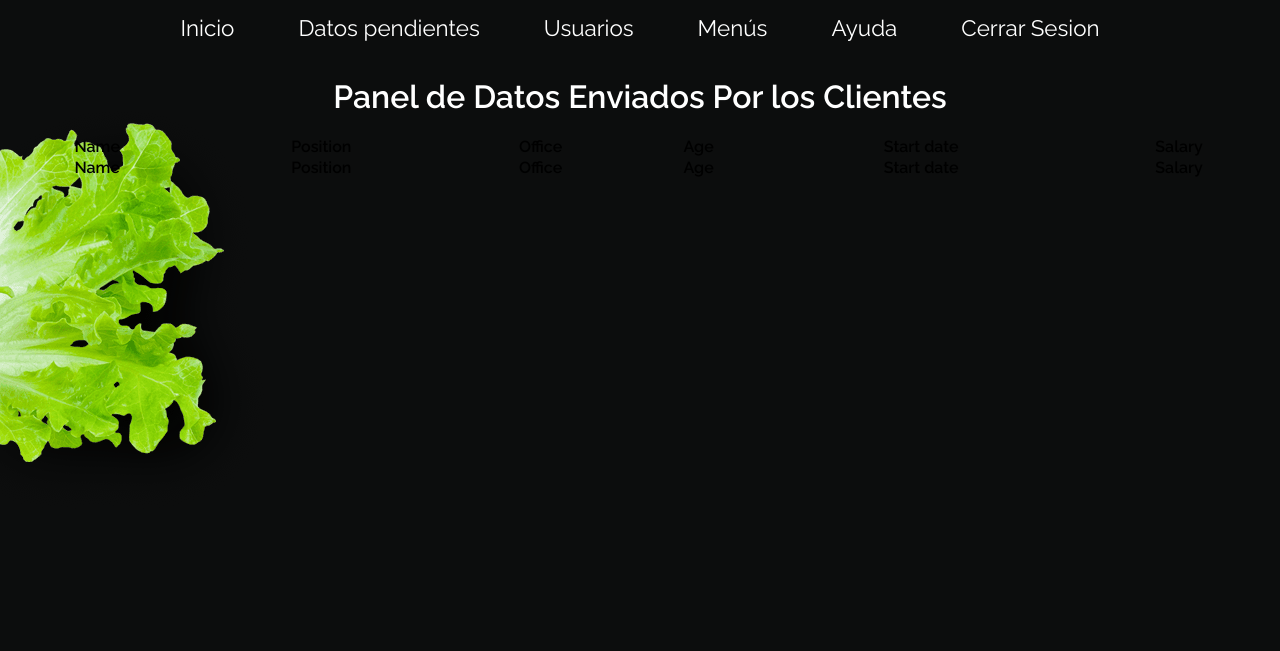
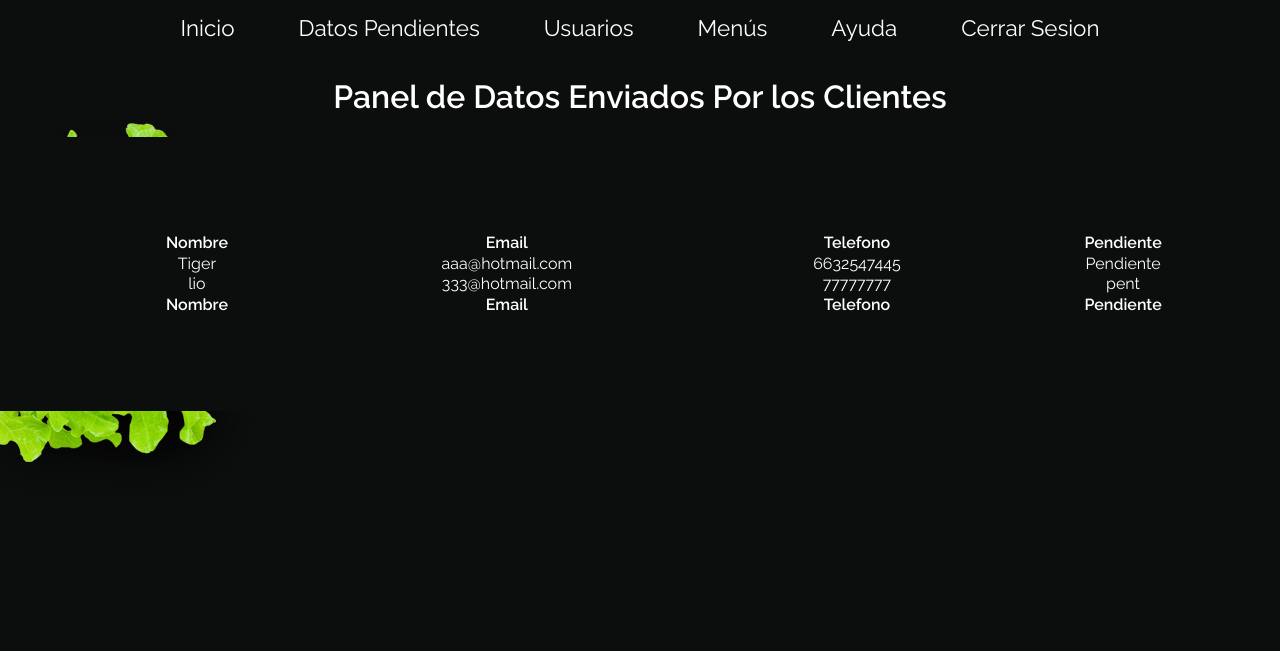
Before and after one commit to Joshwawo/Restaurante, a PHP site: page /pages/admin/pages/userdata.htm in a window 1280 px wide. Shown: the top 651 px of the page. Run offline with PHP 8.4, Linux system fonts and the light colour scheme; lists and menus that the app fills with data are empty; some libraries are stand-ins or nearby versions.

Commit message:
v1.3 fixed

```diff
--- /dev/null
+++ b/src/Vista/pages/admin/pages/tabla.js
@@ -0,0 +1,3 @@
+$(document).ready(function() {
+    $('#example').DataTable();
+} );
--- a/src/Vista/pages/admin/pages/userdata.htm
+++ b/src/Vista/pages/admin/pages/userdata.htm
@@ -1,15 +1,16 @@
 <!-- Conectar Esta Pagina que es el login del admin -->
 
 <!DOCTYPE html>
-<html lang="en">
+<html lang="en" class="html-bg">
 
 <head>
     <meta charset="UTF-8">
     <meta http-equiv="X-UA-Compatible" content="IE=edge">
     <meta name="viewport" content="width=device-width, initial-scale=1.0">
     <title>Admin-Userdata</title>
-    <link rel="stylesheet" href="/Restaurante/src/Vista/pages/admin/styles/normalice.css">
-    <link rel="stylesheet" href="/Restaurante/src/Vista/pages/admin/styles/stylesadmin.css">
+
+    <link rel="stylesheet" href="../styles/normalice.css">
+    <link rel="stylesheet" href="../styles/stylesadmin.css">
 
 </head>
 
@@ -17,11 +18,11 @@
 
     <div class="nav-bg">
         <nav class="navegacion contenedor">
-            <a href="/Restaurante/src/Vista/pages/admin/pages/homepage.html">Inicio</a>
-            <a href="/Restaurante/src/Vista/pages/admin/pages/userdata.htm">Datos pendientes <br></a>
-            <a href="/Restaurante/src/Vista/pages/admin/pages/users.html">Usuarios</a>
-            <a href="/Restaurante/src/Vista/pages/admin/pages/menu.html">Menús</a>
-            <a href="/Restaurante/src/Vista/pages/admin/pages/bot.html">Ayuda</a>
+            <a href="../pages/homepage.html">Inicio</a>
+            <a href="../pages/userdata.htm">Datos Pendientes</a>
+            <a href="../pages/users.html">Usuarios</a>
+            <a href="../pages/menu.html">Menús</a>
+            <a href="../pages/bot.html">Ayuda</a>
             <a id="lg" href="#">Cerrar Sesion</a>
             <!--Se va a quedar pendiente  -->
         </nav>
@@ -30,36 +31,71 @@
         <h1>Panel de Datos Enviados Por los Clientes</h1>
     </header>
 
-    <table id="example" class="display" cellspacing="0" width="100%">
+    <div class="tb-bg">
+
+        <table id="example" class="display tb" cellspacing="0" width="100%">
             <thead>
                 <tr>
-                <th>Name</th>
-                <th>Position</th>
-                <th>Office</th>
-                <th>Age</th>
-                <th>Start date</th>
-                <th>Salary</th>
+
+                    <th>Nombre </th>
+                    <th>Email</th>
+                    <th>Telefono</th>
+                    <th>Pendiente</th>
+
                 </tr>
             </thead>
+            <tbody>
+                <tr class="tb-datos">
+                    <td>
+                        Tiger
+                    </td>
+
+                    <td>
+                        aaa@hotmail.com
+                    </td>
+
+                    <td>
+                        6632547445
+                    </td>
+                    <td>Pendiente</td>
+
+                </tr>
+                <tr class="tb-datos">
+                    <td>
+                        lio
+                    </td>
+
+                    <td>
+                        333@hotmail.com
+                    </td>
+
+                    <td>
+                        77777777
+                    </td>
+                    <td>pent</td>
+
+                </tr>
+            </tbody>
 
             <tfoot>
                 <tr>
-                <th>Name</th>
-                <th>Position</th>
-                <th>Office</th>
-                <th>Age</th>
-                <th>Start date</th>
-                <th>Salary</th>
+
+                    <th>Nombre </th>
+                    <th>Email</th>
+                    <th>Telefono</th>
+                    <th>Pendiente</th>
                 </tr>
             </tfoot>
 
 
         </table>
+    </div>
 
 
 
 
-
+    <script src="https://unpkg.com/vanilla-datatables@latest/dist/vanilla-dataTables.min.js"
+        type="text/javascript"></script>
 
 </body>
 
--- a/src/Vista/pages/admin/styles/stylesadmin.css
+++ b/src/Vista/pages/admin/styles/stylesadmin.css
@@ -7,6 +7,7 @@
 }
 
 html{
+   background-color: white;
    background-color: var(--oscuro);
    background-image: url(/Test2/src/Vista/images/home-bg.png);
    background-repeat: no-repeat;
@@ -14,9 +15,31 @@
 
 
 }
-body{
+.html-bg{
+    background-image: url(/Restaurante/src/Vista/images//home-bg.png);
+}
+
+/* Tabla de datos */
+.tb{
+    background-color: var(--oscuro);
+    margin: 2rem;
+}
+
+.paginate_button {
+    border-radius: 0 !important;
+  }
+
+.tb-bg{
+    padding: 4rem 4rem;
+    background-color:var(--oscuro);
+    color: #ffffff;
 
 }
+.tb-datos{
+    text-align: center;
+    color: var(--blanco);
+}
+/* Terminacion de la tabla */
 
 .contendor{
     margin: auto;
@@ -24,7 +47,7 @@
 }
 
 .nav-bg{
-    background-color: var(--oscuro¿);
+    background-color: var(--oscuro);
 
 }
 
```
Also changed, not shown: src/Vista/pages/admin/pages/bot.html (+7 -7 lines), src/Vista/pages/admin/pages/homepage.html (+12 -4 lines), src/Vista/pages/admin/pages/menu.html (+7 -7 lines), src/Vista/pages/admin/pages/users.html (+8 -7 lines), src/Vista/pages/users/pages/botusers.html (+7 -5 lines), src/Vista/pages/users/pages/homeuser.html (+7 -5 lines), src/Vista/pages/users/pages/menus.html (+10 -4 lines). Lines whose indentation alone changed are shown as unchanged.
